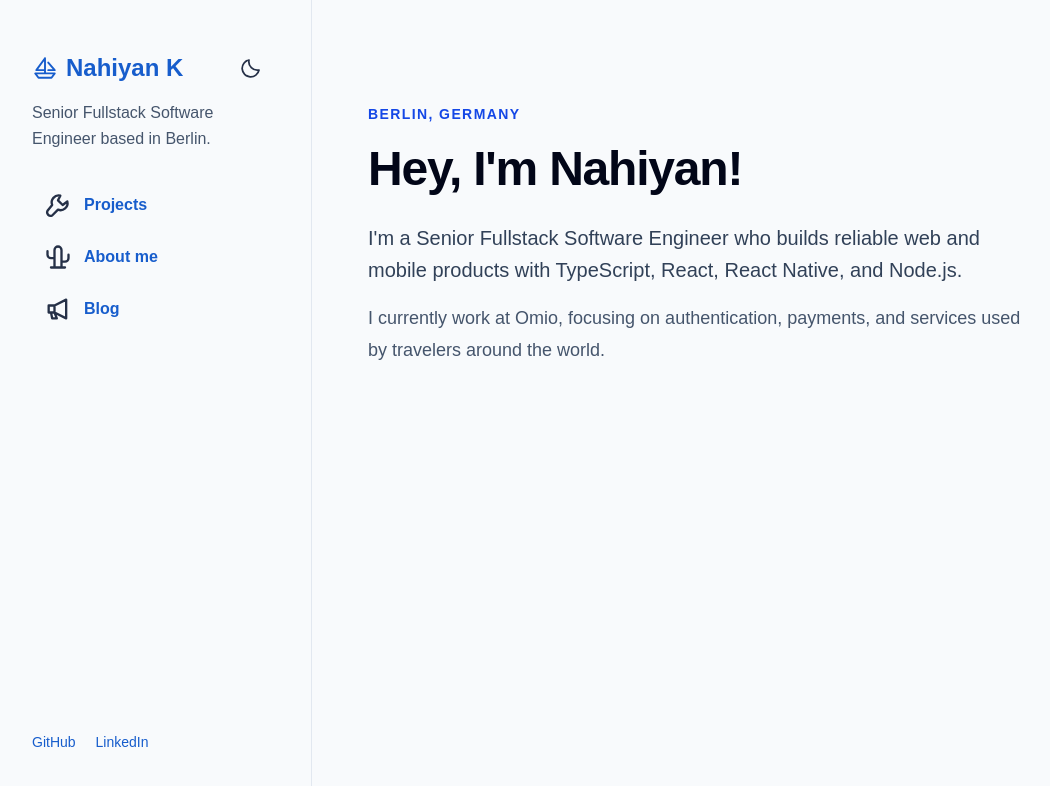
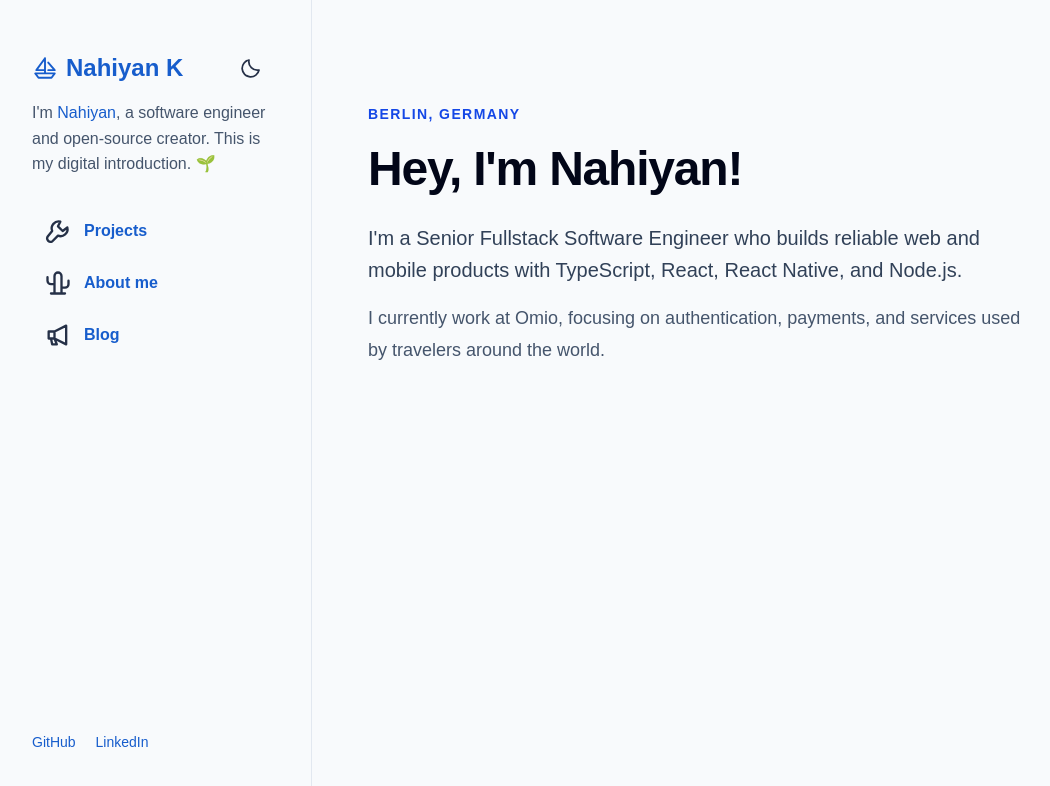
Before and after one commit to ayonious/oyon-portfolio, a Next.js app: page / in a window 1280 px wide. Shown: the top 786 px of the page, without its empty margins (8-1058 px from the left). Built offline with nearby package versions, Linux system fonts and the light colour scheme.

Commit message:
feat: refresh sidebar introduction

```diff
--- a/components/ProfileSidebar.tsx
+++ b/components/ProfileSidebar.tsx
@@ -29,7 +29,8 @@ export default function ProfileSidebar() {
             <ThemeToggle />
           </div>
           <p className="mt-3 max-w-xs text-slate-600 dark:text-slate-300">
-            Senior Fullstack Software Engineer based in Berlin.
+            I&apos;m <Link href="/about">Nahiyan</Link>, a software engineer and
+            open-source creator. This is my digital introduction. 🌱
           </p>
         </div>
 
```
